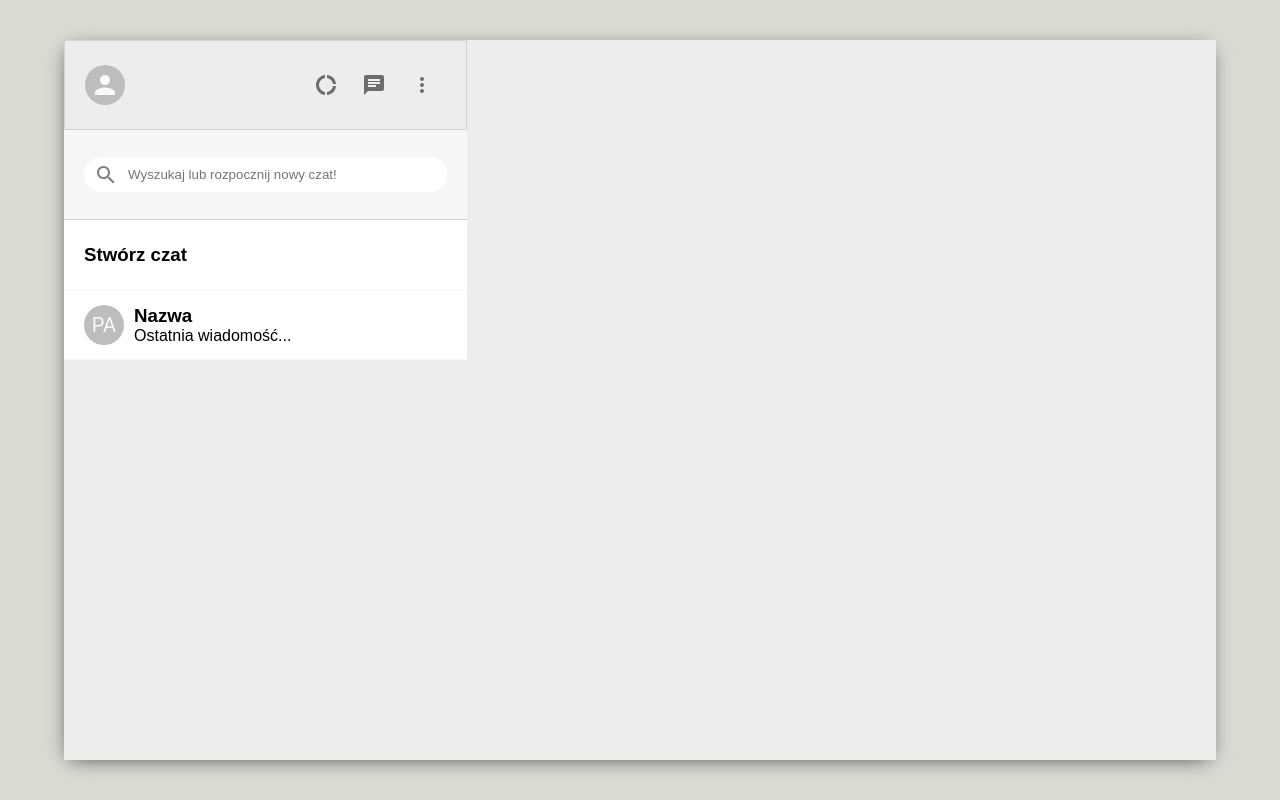
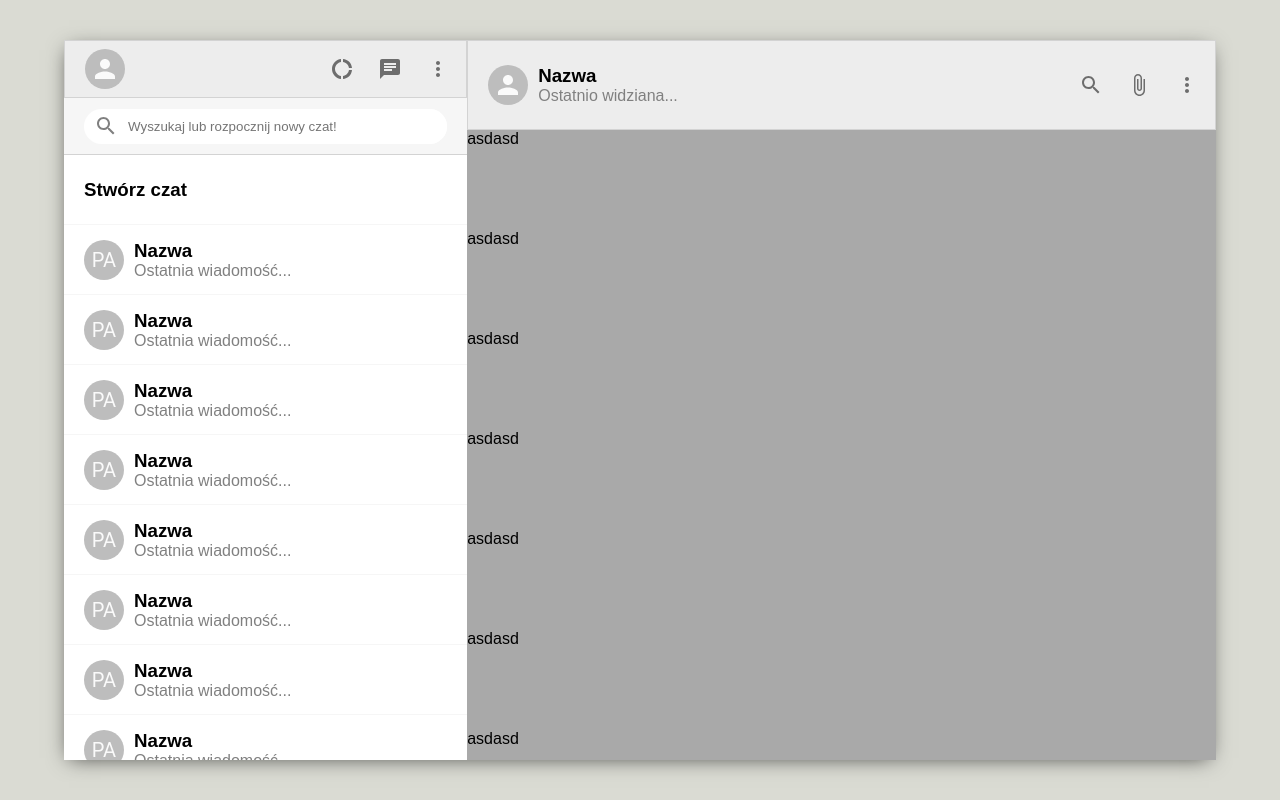
Before and after one commit to puci2020/Message-App, a React (Create React App) app: page / in a window 1280 px wide. Built offline with nearby package versions, Linux system fonts and the light colour scheme.

Commit message:
Create chat component

```diff
--- a/src/App.js
+++ b/src/App.js
@@ -1,5 +1,6 @@
 import React from "react";
 import styled from "styled-components";
+import Chat from "./components/Chat";
 import Sidebar from "./components/Sidebar";
 
 const Wrapper = styled.div`
@@ -25,6 +26,7 @@ const App = () => (
   <Wrapper>
     <Container>
         <Sidebar/>
+        <Chat/>
     </Container>
   </Wrapper>
 );
--- /dev/null
+++ b/src/components/Chat.js
@@ -0,0 +1,69 @@
+import React from "react";
+import styled from "styled-components";
+import Header from "./Header";
+import { IconButton } from "@material-ui/core";
+import MoreVertIcon from "@material-ui/icons/MoreVert";
+import { AttachFile, SearchOutlined } from "@material-ui/icons";
+import ChatItem from "./ChatItem";
+
+const Wrapper = styled.div`
+  flex: 0.65;
+  display: flex;
+  flex-direction: column;
+  /* overflow: hidden; */
+  /* background-color: blue; */
+`;
+
+const Body = styled.div`
+    background-color: darkgray;
+    /* height: auto; */
+    flex: 1;
+    overflow-y: auto;
+    div{
+        height: 100px;
+    }
+`;
+
+const Footer = styled.div``;
+
+const Chat = () => {
+  return (
+    <Wrapper>
+      <Header
+
+        left={
+            <ChatItem name={'Nazwa'} info={'Ostatnio widziana...'}/>
+        }
+        right={
+          <>
+            <IconButton>
+              <SearchOutlined />
+            </IconButton>
+            <IconButton>
+              <AttachFile />
+            </IconButton>
+            <IconButton>
+              <MoreVertIcon />
+            </IconButton>
+          </>
+        }
+      />
+      <Body>
+          <div>asdasd</div>
+          <div>asdasd</div>
+          <div>asdasd</div>
+          <div>asdasd</div>
+          <div>asdasd</div>
+          <div>asdasd</div>
+          <div>asdasd</div>
+          <div>asdasd</div>
+          <div>asdasd</div>
+          <div>asdasd</div>
+          <div>asdasd</div>
+          <div>asdasd</div>
+      </Body>
+    </Wrapper>
+  );
+};
+
+export default Chat;
--- a/src/components/ChatItem.js
+++ b/src/components/ChatItem.js
@@ -4,15 +4,20 @@ import { Avatar } from "@material-ui/core";
 
 const Wrapper = styled.div`
   width: 100%;
-  height: 70px;
-  border-bottom: 1px solid ${({ theme }) => theme.colors.secondary};
+  height: ${(props) => (props.chat ? "70px" : "auto")};
+  border-bottom: ${(props) => (props.chat ? "1px solid #f6f6f6" : "")};
+  /* border-bottom: 1px solid ${({ theme }) => theme.colors.secondary}; */
   display: flex;
   align-items: center;
-  padding: 10px 20px;
+  padding: ${(props) => (props.chat ? "10px 20px" : "")};
+  /* position: ${(props) => (props.chat ? "static" : "relative")}; */
+  /* top: ${(props) => (props.chat ? "" : "0")}; */
   cursor: pointer;
 
   &:hover {
-    background-color: ${({ theme }) => theme.colors.secondary};
+    background-color: ${(props) => (props.chat ? "#f6f6f6" : "")};
+    cursor: ${(props) => (props.chat ? "pointer" : "default")};
+    /* background-color: ${({ theme }) => theme.colors.secondary}; */
   }
 `;
 
@@ -20,27 +25,30 @@ const Info = styled.div`
   display: flex;
   flex-direction: column;
   margin-left: 10px;
+  p {
+    color: ${(props) => (props.chat ? "black" : "gray")};
+  }
 `;
 
-const ChatItem = ({ newChat }) => {
+const ChatItem = ({ newChat, chat, avatar, name, info }) => {
   const createNewChat = () => {
-      const roomName = prompt("Podaj nazwę czatu!");
+    const roomName = prompt("Podaj nazwę czatu!");
 
-    //   if(rootName){
+    // if(rootName){
 
-    //   }
+    // }
   };
 
   return !newChat ? (
-    <Wrapper>
-      <Avatar>PA</Avatar>
+    <Wrapper chat={chat}>
+      <Avatar>{avatar}</Avatar>
       <Info>
-        <h3>Nazwa</h3>
-        <p>Ostatnia wiadomość...</p>
+        <h3>{name}</h3>
+        <p>{info}</p>
       </Info>
     </Wrapper>
   ) : (
-    <Wrapper onClick={createNewChat}>
+    <Wrapper chat={chat} onClick={createNewChat}>
       <h3>Stwórz czat</h3>
     </Wrapper>
   );
--- /dev/null
+++ b/src/components/Header.js
@@ -0,0 +1,33 @@
+import React from "react";
+import styled from "styled-components";
+
+const Wrapper = styled.div`
+  display: flex;
+  justify-content: space-between;
+  align-items: center;
+  padding: 20px;
+  border: 1px solid lightgray;
+  overflow: hidden;
+  position: ${props => props.fixed ? 'fixed': 'static'};
+  top: ${props => props.fixed ? '0': ''};
+  /* background-color: ${({ theme }) => theme.colors.background}; */
+`;
+
+
+const RightHeader = styled.div`
+  display: flex;
+  align-items: center;
+  justify-content: space-between;
+  min-width: 10vw;
+`;
+
+const Header = ({ avatar, fixed, left, right }) => {
+  return (
+    <Wrapper fixed={fixed}>
+      {left}
+      <RightHeader>{right}</RightHeader>
+    </Wrapper>
+  );
+};
+
+export default Header;
--- a/src/components/Sidebar.js
+++ b/src/components/Sidebar.js
@@ -6,6 +6,7 @@ import ChatIcon from "@material-ui/icons/Chat";
 import MoreVertIcon from "@material-ui/icons/MoreVert";
 import { SearchOutlined } from "@material-ui/icons";
 import ChatItem from "./ChatItem";
+import Header from "./Header";
 
 const Wrapper = styled.div`
   display: flex;
@@ -13,26 +14,26 @@ const Wrapper = styled.div`
   flex: 0.35;
 `;
 
-const Header = styled.div`
-  display: flex;
-  justify-content: space-between;
-  align-items: center;
-  padding: 20px;
-  border: 1px solid lightgray;
-  overflow: hidden;
-`;
+// const Header = styled.div`
+//   display: flex;
+//   justify-content: space-between;
+//   align-items: center;
+//   padding: 20px;
+//   border: 1px solid lightgray;
+//   overflow: hidden;
+// `;
 
-const RightHeader = styled.div`
-  display: flex;
-  align-items: center;
-  justify-content: space-between;
-  min-width: 10vw;
+// const RightHeader = styled.div`
+//   display: flex;
+//   align-items: center;
+//   justify-content: space-between;
+//   min-width: 10vw;
 
-  /* .MuiSvgIcon-root{
-      margin-right: 2vw;
-      font-size: 24px;
-  } */
-`;
+//   /* .MuiSvgIcon-root{
+//       margin-right: 2vw;
+//       font-size: 24px;
+//   } */
+// `;
 
 const Search = styled.div`
   display: flex;
@@ -49,7 +50,6 @@ const Search = styled.div`
     margin-left: 10px;
     width: 100%;
     height: 100%;
-
   }
 
   .inputField {
@@ -61,22 +61,41 @@ const Search = styled.div`
     border-radius: 20px;
     padding-left: 10px;
 
-    svg{
-        color: gray;
+    svg {
+      color: gray;
     }
   }
 `;
 
 const Chats = styled.div`
-    overflow-y: auto;
-    overflow-x: hidden;
-    background-color: white;
+  overflow-y: auto;
+  overflow-x: hidden;
+  background-color: white;
 `;
 
 const Sidebar = () => {
   return (
     <Wrapper>
-      <Header>
+      <Header
+      left={
+        <ChatItem/>
+      }
+        right={
+          <>
+            <IconButton>
+              <DonutLargeIcon />
+            </IconButton>
+            <IconButton>
+              <ChatIcon />
+            </IconButton>
+            <IconButton>
+              <MoreVertIcon />
+            </IconButton>
+          </>
+        }
+      />
+
+      {/* <Header>
         <Avatar />
         <RightHeader>
           <IconButton>
@@ -89,7 +108,7 @@ const Sidebar = () => {
             <MoreVertIcon />
           </IconButton>
         </RightHeader>
-      </Header>
+      </Header> */}
       <Search>
         <div className="inputField">
           <SearchOutlined />
@@ -100,9 +119,32 @@ const Sidebar = () => {
         </div>
       </Search>
       <Chats>
-          <ChatItem newChat/>
-          <ChatItem/>
-
+        <ChatItem newChat chat />
+        <ChatItem chat avatar={'PA'} name={'Nazwa'} info={'Ostatnia wiadomość...'} />
+        <ChatItem chat avatar={'PA'} name={'Nazwa'} info={'Ostatnia wiadomość...'} />
+        <ChatItem chat avatar={'PA'} name={'Nazwa'} info={'Ostatnia wiadomość...'} />
+        <ChatItem chat avatar={'PA'} name={'Nazwa'} info={'Ostatnia wiadomość...'} />
+        <ChatItem chat avatar={'PA'} name={'Nazwa'} info={'Ostatnia wiadomość...'} />
+        <ChatItem chat avatar={'PA'} name={'Nazwa'} info={'Ostatnia wiadomość...'} />
+        <ChatItem chat avatar={'PA'} name={'Nazwa'} info={'Ostatnia wiadomość...'} />
+        <ChatItem chat avatar={'PA'} name={'Nazwa'} info={'Ostatnia wiadomość...'} />
+        <ChatItem chat avatar={'PA'} name={'Nazwa'} info={'Ostatnia wiadomość...'} />
+        <ChatItem chat avatar={'PA'} name={'Nazwa'} info={'Ostatnia wiadomość...'} />
+        <ChatItem chat avatar={'PA'} name={'Nazwa'} info={'Ostatnia wiadomość...'} />
+        <ChatItem chat avatar={'PA'} name={'Nazwa'} info={'Ostatnia wiadomość...'} />
+        <ChatItem chat avatar={'PA'} name={'Nazwa'} info={'Ostatnia wiadomość...'} />
+        <ChatItem chat avatar={'PA'} name={'Nazwa'} info={'Ostatnia wiadomość...'} />
+        <ChatItem chat avatar={'PA'} name={'Nazwa'} info={'Ostatnia wiadomość...'} />
+        <ChatItem chat avatar={'PA'} name={'Nazwa'} info={'Ostatnia wiadomość...'} />
+        <ChatItem chat avatar={'PA'} name={'Nazwa'} info={'Ostatnia wiadomość...'} />
+        <ChatItem chat avatar={'PA'} name={'Nazwa'} info={'Ostatnia wiadomość...'} />
+        <ChatItem chat avatar={'PA'} name={'Nazwa'} info={'Ostatnia wiadomość...'} />
+        <ChatItem chat avatar={'PA'} name={'Nazwa'} info={'Ostatnia wiadomość...'} />
+        <ChatItem chat avatar={'PA'} name={'Nazwa'} info={'Ostatnia wiadomość...'} />
+        <ChatItem chat avatar={'PA'} name={'Nazwa'} info={'Ostatnia wiadomość...'} />
+        <ChatItem chat avatar={'PA'} name={'Nazwa'} info={'Ostatnia wiadomość...'} />
+        <ChatItem chat avatar={'PA'} name={'Nazwa'} info={'Ostatnia wiadomość...'} />
+        <ChatItem chat avatar={'PA'} name={'Nazwa'} info={'Ostatnia wiadomość...'} />
       </Chats>
     </Wrapper>
   );
```
